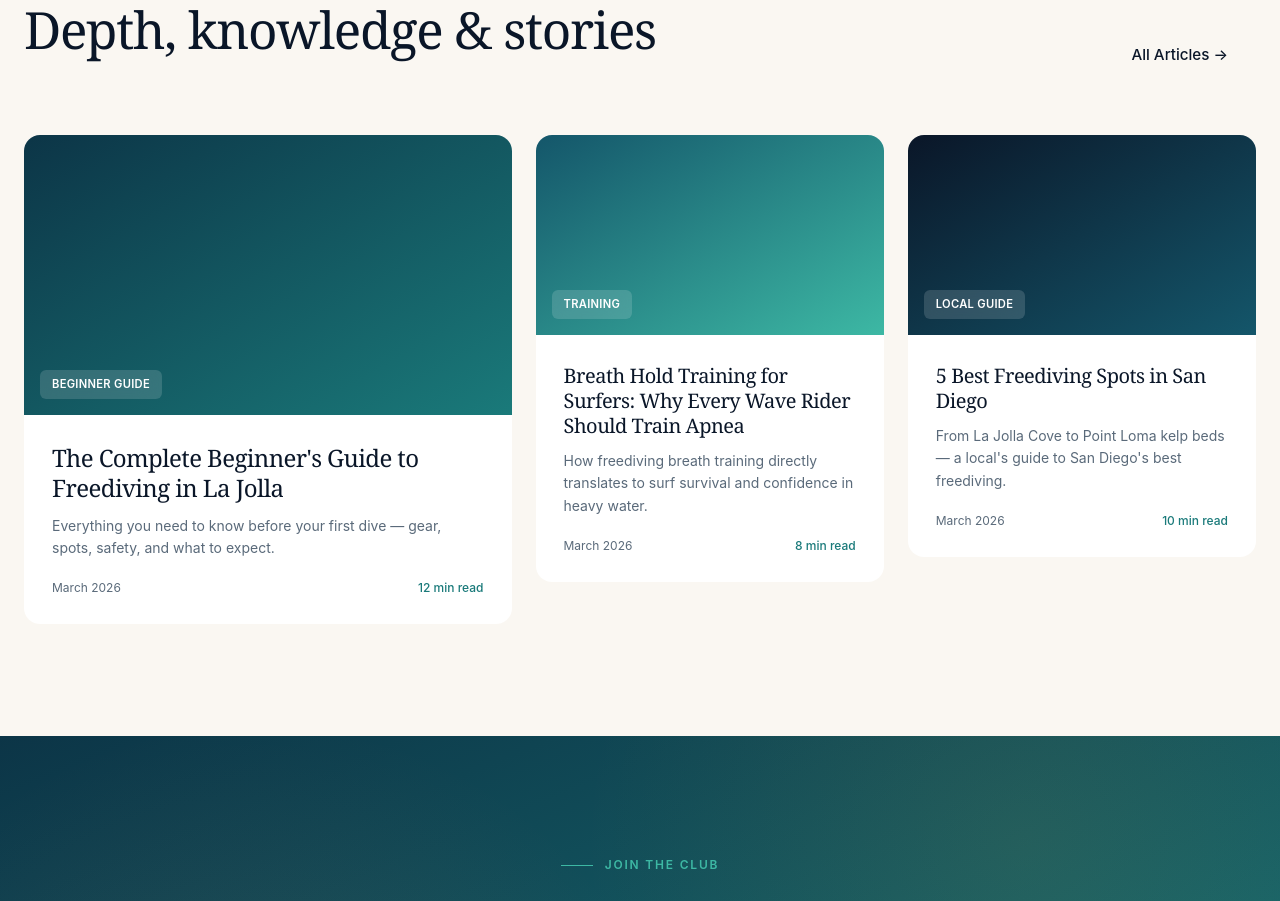
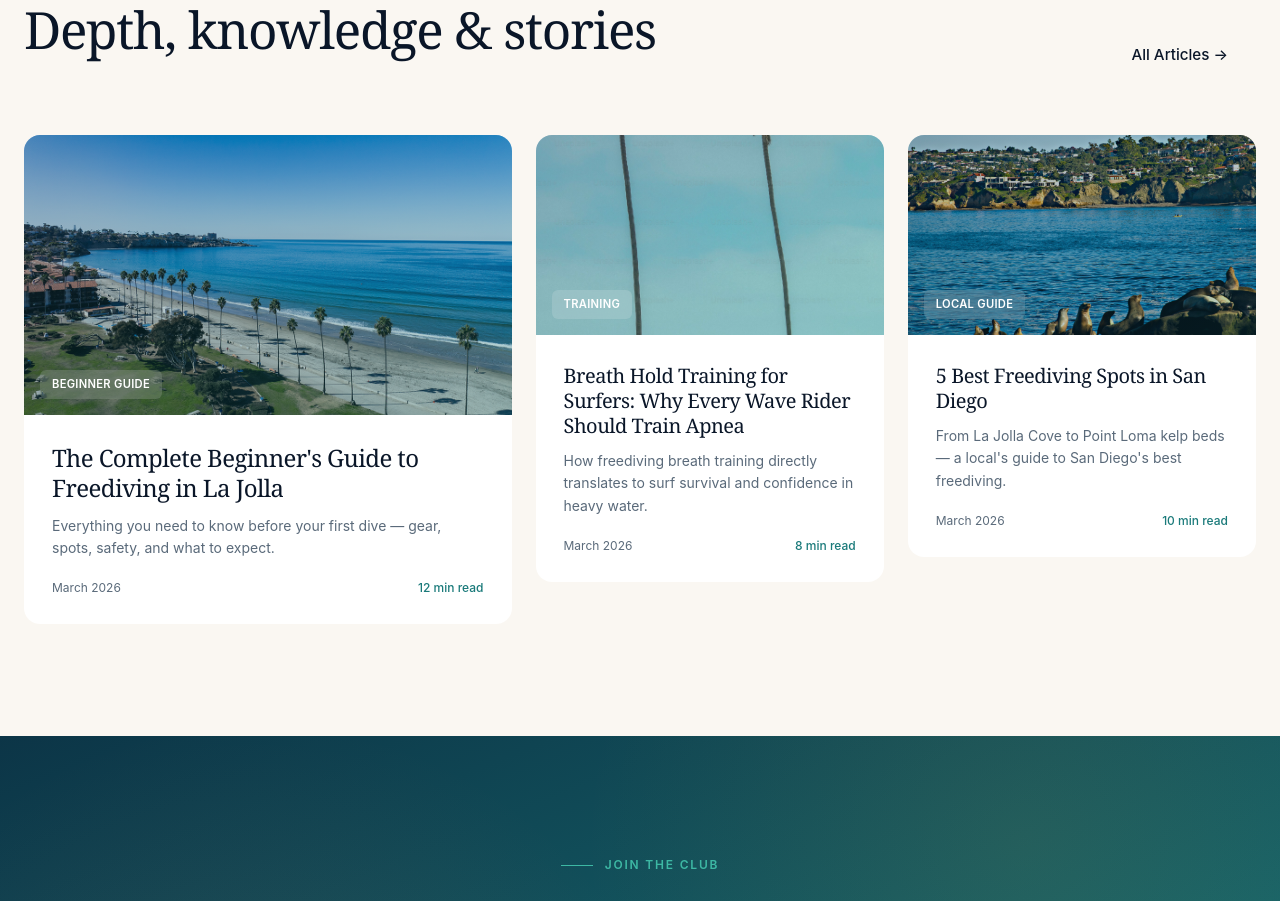
Before and after one commit to jdbeneventi/lajollafreediveclub, a Next.js app: page / in a window 1280 px wide. Shown: the part 4460-5361 px from the top of the page. Built offline with nearby package versions, Linux system fonts and the light colour scheme.

Commit message:
Update homepage with photos

```diff
--- a/src/app/page.tsx
+++ b/src/app/page.tsx
@@ -85,6 +85,7 @@ const blogPosts = [
     date: "March 2026",
     readTime: "12 min read",
     gradient: "from-ocean to-teal",
+    image: "/images/blog-beginners.jpg",
   },
   {
     slug: "breath-hold-training-surfers",
@@ -95,6 +96,7 @@ const blogPosts = [
     date: "March 2026",
     readTime: "8 min read",
     gradient: "from-[#14566a] to-seafoam",
+    image: "/images/blog-surfers.jpg",
   },
   {
     slug: "best-freediving-spots-san-diego",
@@ -105,6 +107,7 @@ const blogPosts = [
     date: "March 2026",
     readTime: "10 min read",
     gradient: "from-deep to-[#14566a]",
+    image: "/images/blog-spots.jpg",
   },
 ];
 
@@ -422,7 +425,9 @@ export default function Home() {
                   href={`/blog/${post.slug}`}
                   className="block bg-white rounded-2xl overflow-hidden no-underline text-deep hover:-translate-y-1 hover:shadow-[0_16px_48px_rgba(10,22,40,0.08)] transition-all group"
                 >
-                  <div className={`${i === 0 ? "h-[280px]" : "h-[200px]"} relative bg-gradient-to-br ${post.gradient}`}>
+                  <div className={`${i === 0 ? "h-[280px]" : "h-[200px]"} relative`}>
+                    <img src={post.image} alt="" className="w-full h-full object-cover" />
+                    <div className={`absolute inset-0 bg-gradient-to-br ${post.gradient} opacity-30`} />
                     <span className="absolute bottom-4 left-4 px-3 py-1.5 bg-white/15 backdrop-blur-md rounded-md text-white text-[0.7rem] font-semibold tracking-wide uppercase">
                       {post.category}
                     </span>
```
